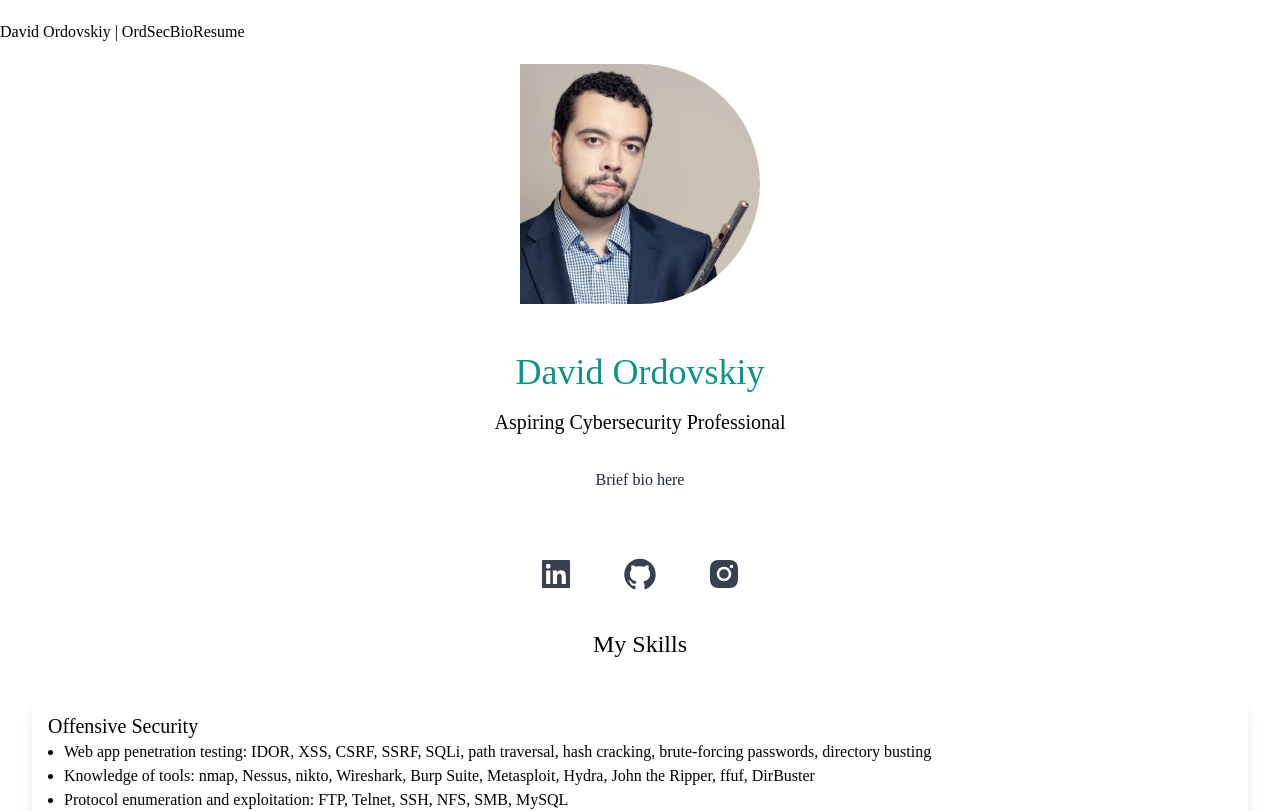
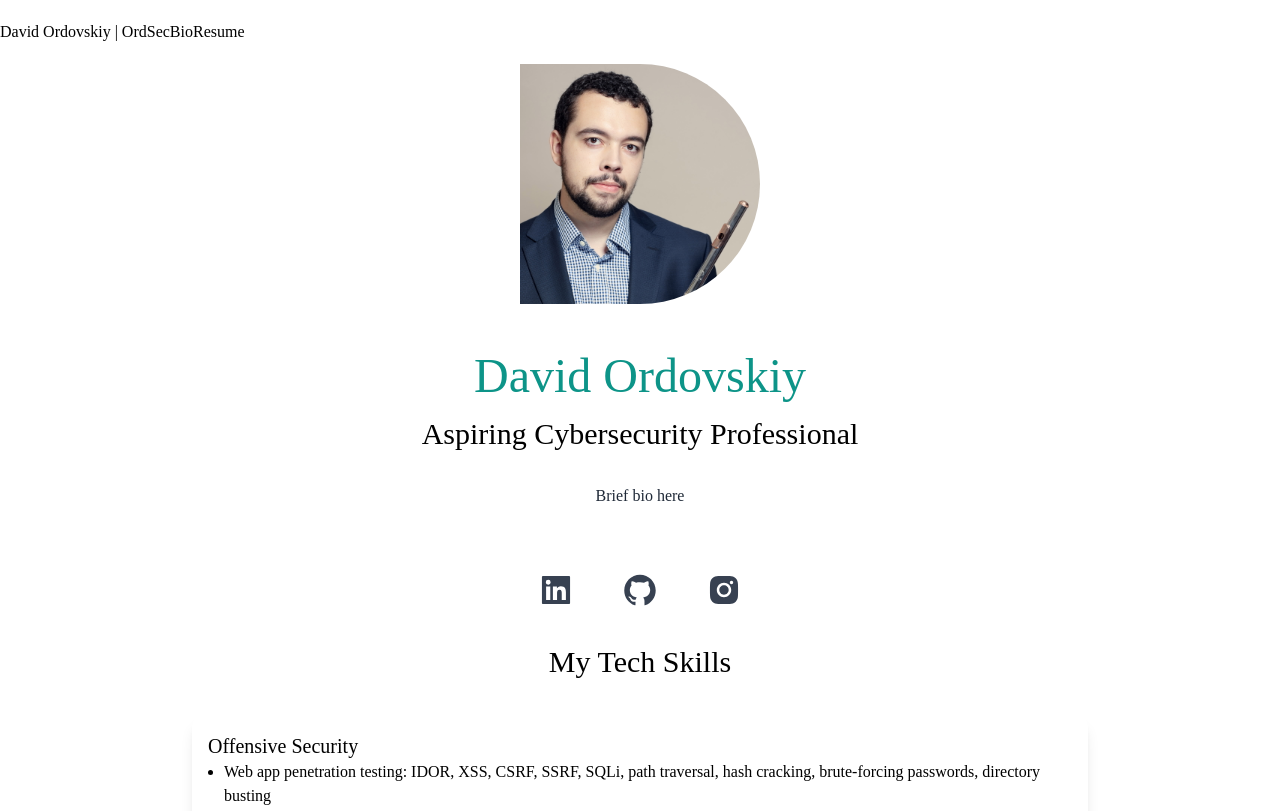
Before and after one commit to ordsec/ordsec-tech-next, a Next.js app: page / in a window 1280 px wide. Shown: the top 811 px of the page. Built offline with nearby package versions, Linux system fonts and the light colour scheme; a web font is replaced by a local one.

Commit message:
add some responsive styling

```diff
--- a/pages/bio.js
+++ b/pages/bio.js
@@ -5,7 +5,7 @@ const Bio = () => {
     <div>
       <Navbar />
       <div className="mx-auto p-8 lg:w-1/2">
-        <h2 className="text-2xl mb-4">Hi there, and thank you for your interest!</h2>
+        <h2 className="text-2xl mb-4">Hi there, and thanks for stopping by!</h2>
         <div className="text-justify">
           <p className="pb-3 leading-5">My name is David. I am a professional classical musician, and I have been obsessed with computers and everything tech for most of my life. While my formal education is in classical flute performance, I take pride in having extensive skills with computers, from building desktop PC&apos;s to writing web applications - and now the focus of my career expansion is cybersecurity, which to me is an incredibly exciting field, one where I believe I can put all of my computer-related skills to use.</p>
           <p className="pb-3 leading-5">So how does a musician end up in tech? Well, as I&apos;ve mentioned, my infatuation with computers began around the same time as when I started my musical studies at age 5, and it has been &quot;running in the background&quot; throughout my school and college years, <em>occasionally</em> getting in the way of things. I picked up programming a few years before entering the Coding Dojo Cybersecurity Bootcamp this year, so before making this commitment, I&apos;ve had plenty of experience with multiple programming languages. I&apos;ve built CLI and web apps and I&apos;ve taken a couple of deep dives into Computer Science, where I studied data structures and algorithms with implementations in Java and JS, in addition to having some experience with C. One of my most recent coding projects is this very website you are currently visiting :-)</p>
--- a/pages/index.js
+++ b/pages/index.js
@@ -17,9 +17,10 @@ export default function Home() {
         <meta name="viewport" content="width=device-width, initial-scale=1" />
         <link rel="icon" href="/favicon.ico" />
       </Head>
-      <main className="bg-white min-h-screen">
+      <Navbar />
+      <main className="bg-white min-h-screen md:px-20 lg:px-40">
         <section>
-          <Navbar />
+
 
           {/* headshot, header, social */}
 
@@ -27,8 +28,8 @@ export default function Home() {
             <img className="rounded-r-full w-60" src="/img/headshot.jpg" alt="" />
           </div>
           <div className="text-center p-10">
-            <h2 className="text-4xl py-2 text-teal-600 font-medium">David Ordovskiy</h2>
-            <h3 className="text-xl py-2">Aspiring Cybersecurity Professional</h3>
+            <h2 className="text-4xl py-2 text-teal-600 font-medium md:text-5xl">David Ordovskiy</h2>
+            <h3 className="text-xl py-2 md:text-3xl">Aspiring Cybersecurity Professional</h3>
             <p className="text-md py-5 leading-8 text-gray-800">Brief bio here</p>
           </div>
           {/* TODO: break out social to a component, add links */}
@@ -40,7 +41,7 @@ export default function Home() {
         </section>
 
         <section className="m-8">
-          <h2 className="text-2xl py-1 text-center">My Skills</h2>
+          <h2 className="text-2xl py-1 text-center md:text-3xl">My Tech Skills</h2>
           <div className="shadow-lg p-4 rounded-xl my-8">
             <h3 className="text-xl">Offensive Security</h3>
             <ul className="list-disc mx-4">
```
